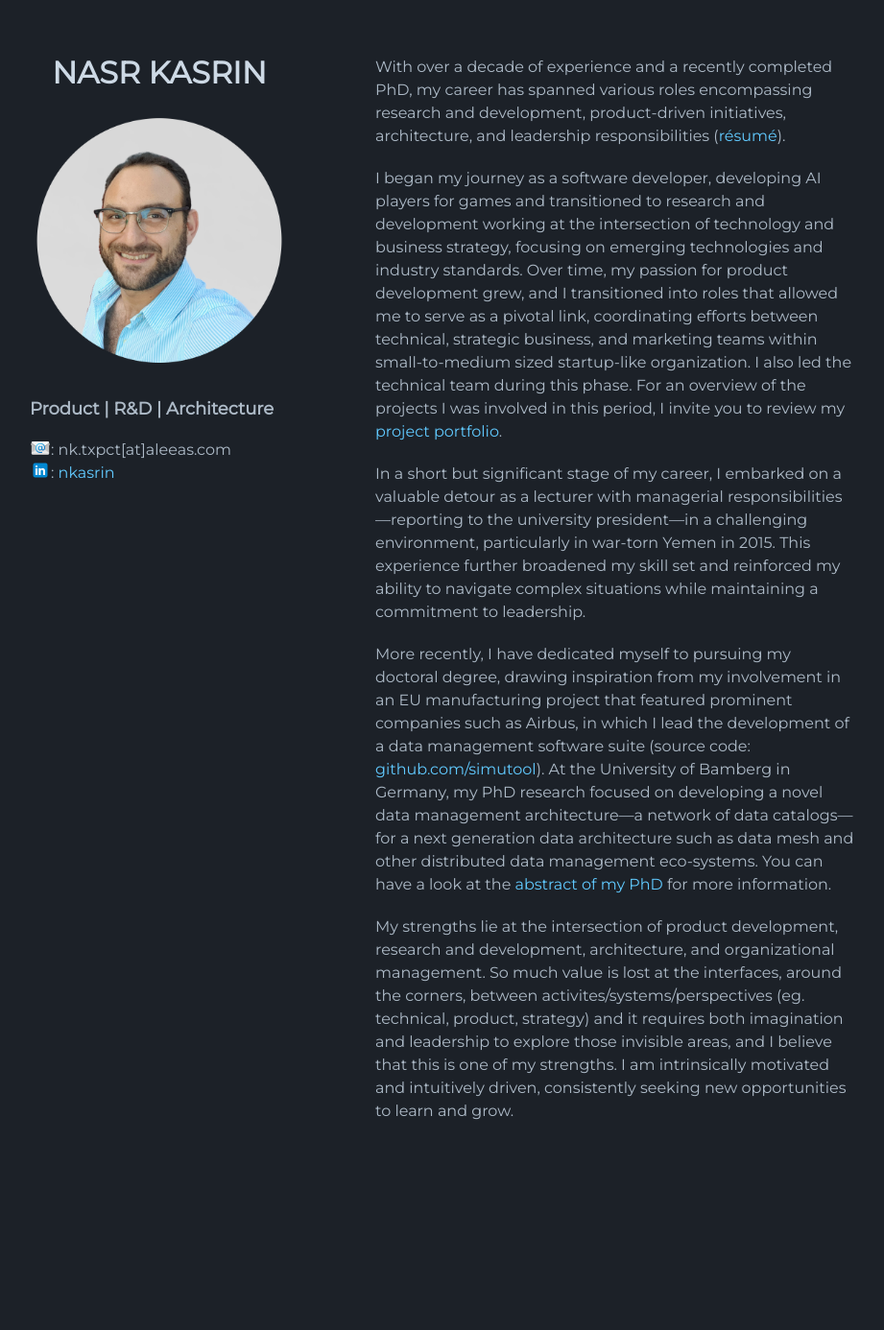
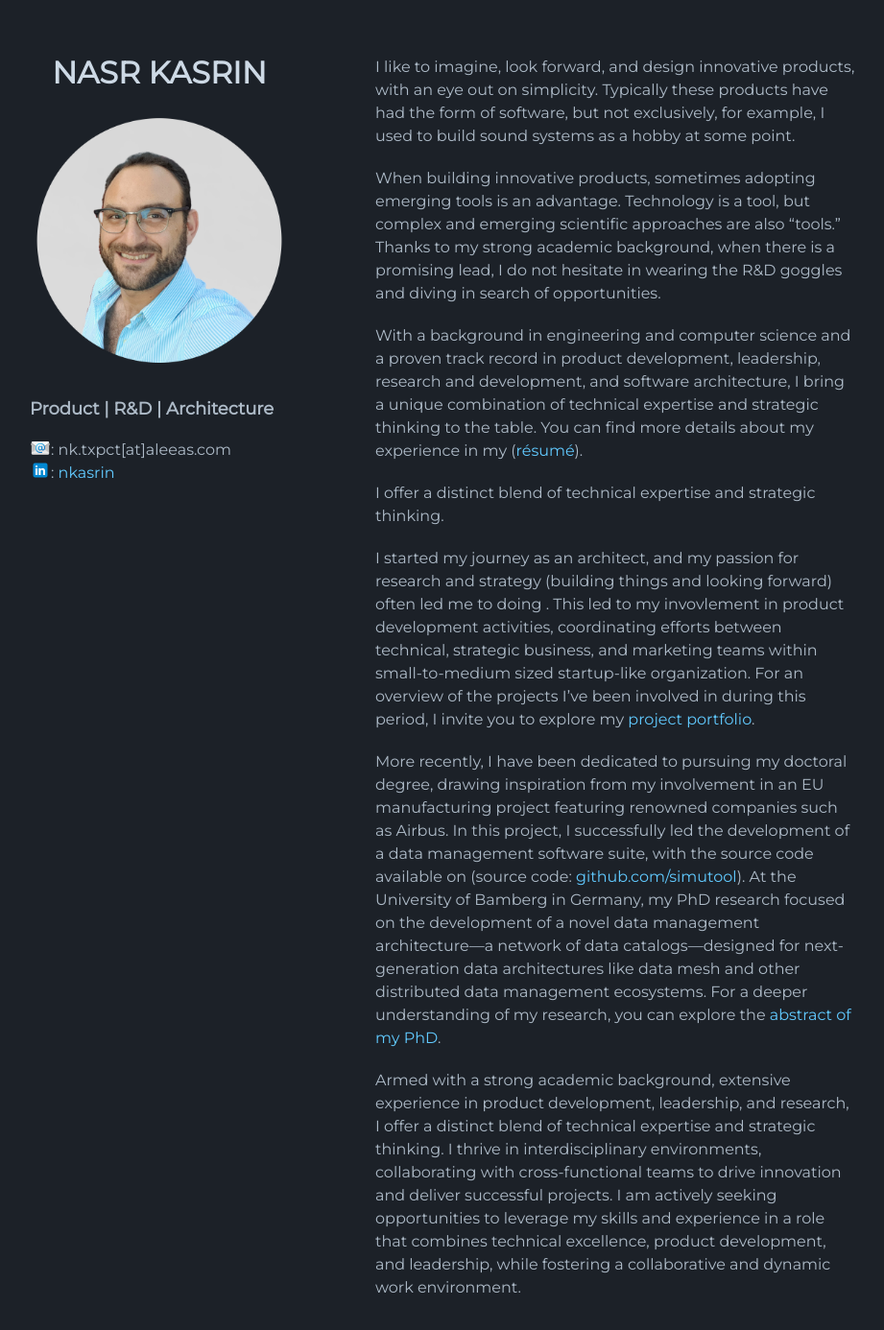
Before and after one commit to n42r/n42r.github.io, a Jekyll site: the page built from index.md, in a window 1280 px wide and 1400 px high. Shown: the top 1386 px of the window at 96% size, without its empty margins (179-1100 px from the left). Built offline with Jekyll 4.4.1, drawn with Linux system fonts in a browser that asks for light colours; the repository's description, which GitHub fills in, is left out.

Commit message:
YAPU: yet another profile update

```diff
--- a/index.md
+++ b/index.md
@@ -2,12 +2,20 @@
 layout: default
 ---
 
-With over a decade of experience and a recently completed PhD, my career has spanned various roles encompassing research and development, product-driven initiatives, architecture, and leadership responsibilities ([résumé](https://raw.githubusercontent.com/n42r/n42r.github.io/main/assets/pdf/kasrin-resume.pdf)).
+I like to imagine, look forward, and design innovative products, with an eye out on simplicity. Typically these products have had the form of software, but not exclusively, for example, I used to build sound systems as a hobby at some point.
 
-I began my journey as a software developer, developing AI players for games and transitioned to research and development working at the intersection of technology and business strategy, focusing on emerging technologies and industry standards. Over time, my passion for product development grew, and I transitioned into roles that allowed me to serve as a pivotal link, coordinating efforts between technical, strategic business, and marketing teams within small-to-medium sized startup-like organization. I also led the technical team during this phase. For an overview of the projects I was involved in this period, I invite you to review my [project portfolio]((https://raw.githubusercontent.com/n42r/n42r.github.io/main/assets/pdf/kasrin_protfolio_upgraded_23.pdf)).
+When building innovative products, sometimes adopting emerging tools is an advantage. Technology is a tool, but complex and emerging scientific approaches are also "tools." Thanks to my strong academic background, when there is a promising lead, I do not hesitate in wearing the R&D goggles and diving in search of opportunities.
 
-In a short but significant stage of my career, I embarked on a valuable detour as a lecturer with managerial responsibilities—reporting to the university president—in a challenging environment, particularly in war-torn Yemen in 2015. This experience further broadened my skill set and reinforced my ability to navigate complex situations while maintaining a commitment to leadership.
 
-More recently, I have dedicated myself to pursuing my doctoral degree, drawing inspiration from my involvement in an EU manufacturing project that featured prominent companies such as Airbus, in which I lead the development of a data management software suite (source code: [github.com/simutool](https://github.com/simutool)). At the University of Bamberg in Germany, my PhD research focused on developing a novel data management architecture—a network of data catalogs—for a next generation data architecture such as data mesh and other distributed data management eco-systems. You can have a look at the [abstract of my PhD](https://n42r.github.io/phd) for more information.
+With a background in engineering and computer science and a proven track record in product development, leadership, research and development, and software architecture, I bring a unique combination of technical expertise and strategic thinking to the table. You can find more details about my experience in my ([résumé](https://raw.githubusercontent.com/n42r/n42r.github.io/main/assets/pdf/kasrin-resume.pdf)).
 
-My strengths lie at the intersection of product development, research and development, architecture, and organizational management. So much value is lost at the interfaces, around the corners, between activites/systems/perspectives (eg. technical, product, strategy) and it requires both imagination and leadership to explore those invisible areas, and I believe that this is one of my strengths. I am intrinsically motivated and intuitively driven, consistently seeking new opportunities to learn and grow.
+
+I offer a distinct blend of technical expertise and strategic thinking.
+
+
+I started my journey as an architect, and my passion for research and strategy (building things and looking forward) often led me to doing . This led to my invovlement in product development activities, coordinating efforts between technical, strategic business, and marketing teams within small-to-medium sized startup-like organization. For an overview of the projects I've been involved in during this period, I invite you to explore my [project portfolio](https://raw.githubusercontent.com/n42r/n42r.github.io/main/assets/pdf/kasrin_protfolio_upgraded_23.pdf).
+
+More recently, I have been dedicated to pursuing my doctoral degree, drawing inspiration from my involvement in an EU manufacturing project featuring renowned companies such as Airbus. In this project, I successfully led the development of a data management software suite, with the source code available on (source code: [github.com/simutool](https://github.com/simutool)). At the University of Bamberg in Germany, my PhD research focused on the development of a novel data management architecture—a network of data catalogs—designed for next-generation data architectures like data mesh and other distributed data management ecosystems. For a deeper understanding of my research, you can explore the [abstract of my PhD](https://n42r.github.io/phd).
+
+
+Armed with a strong academic background, extensive experience in product development, leadership, and research, I offer a distinct blend of technical expertise and strategic thinking. I thrive in interdisciplinary environments, collaborating with cross-functional teams to drive innovation and deliver successful projects. I am actively seeking opportunities to leverage my skills and experience in a role that combines technical excellence, product development, and leadership, while fostering a collaborative and dynamic work environment.
```
